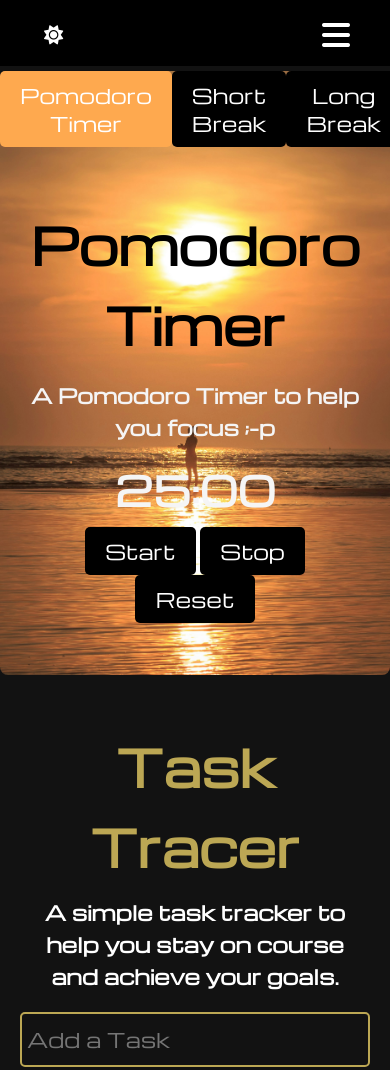
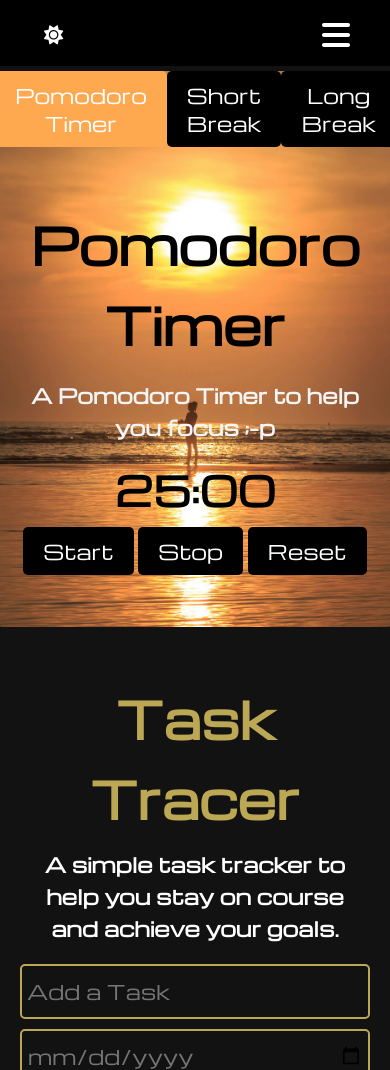
Before and after one commit to pkaybyte/first-project-, a plain HTML site: page tasktracer.html in a window 390 px wide. Shown: the top 1070 px of the page. Drawn offline with nearby package versions, Linux system fonts and the light colour scheme.

Commit message:
mobile responsive tweaks

```diff
--- a/styles.css
+++ b/styles.css
@@ -679,7 +679,7 @@ button:hover {
 
 .timer {
   font-size: 40px;
-  color: whitesmoke;
+  color: black;
   font-weight: bold;
   text-align: center;
   padding: 5px;
@@ -978,6 +978,11 @@ button:hover {
   max-width: 350px;
 }
 
+.section-center, .tabs , .btn-container{
+  flex-wrap: wrap;
+  max-width: 400px;
+}
+
 nav {
   flex-wrap: wrap;
 }
```
Also changed, not shown: 1 other file.
